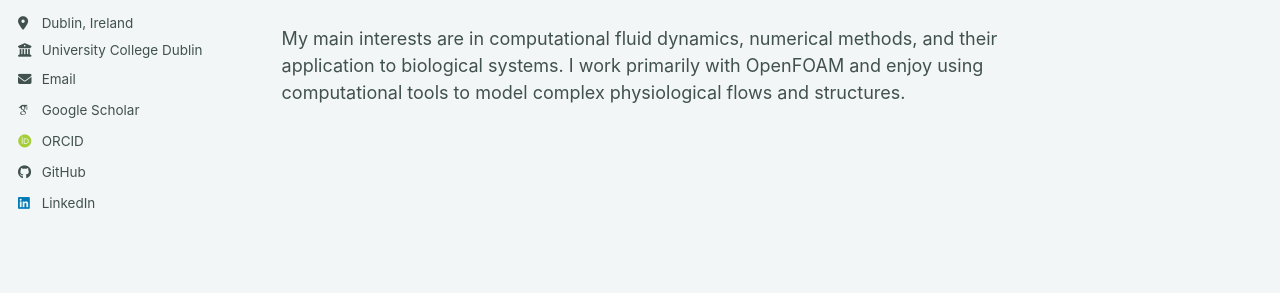
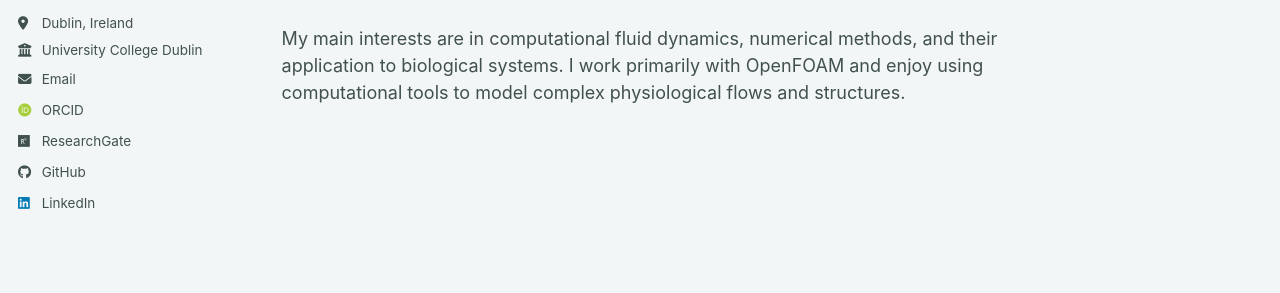
Before and after one commit to davidbkelly/davidbkelly.github.io, a Jekyll site: the page built from _pages/about.md, in a window 1280 px wide. Shown: the part 302-595 px from the top of the page. Built offline with Jekyll 4.4.1, drawn with Linux system fonts in a browser that asks for light colours; some web fonts are replaced; a script bundle is joined from its source files by our own code; library files that are not in the unit come from our copies; part of the change alters nothing that is shown.

Commit message:
Update Google Scholar and ResearchGate URLs

```diff
--- a/_config.yml
+++ b/_config.yml
@@ -35,14 +35,14 @@ author:
   # Academic websites
   academia         : # URL
   arxiv            : # URL - Update with the correct link to your profile
-  googlescholar    : "https://scholar.google.com/"
+  googlescholar    : # URL
   inspire-hep      : # URL
   impactstory      : # URL
   orcid            : "https://orcid.org/0009-0008-4258-9817"
   semantic         : # URL
   ssrn             : # URL
   pubmed           : # URL
-  researchgate     : # URL
+  researchgate     : "https://www.researchgate.net/profile/David-Kelly-75?ev=hdr_xprf"
   scopus           : # URL
   zotero           : # URL
 
```
